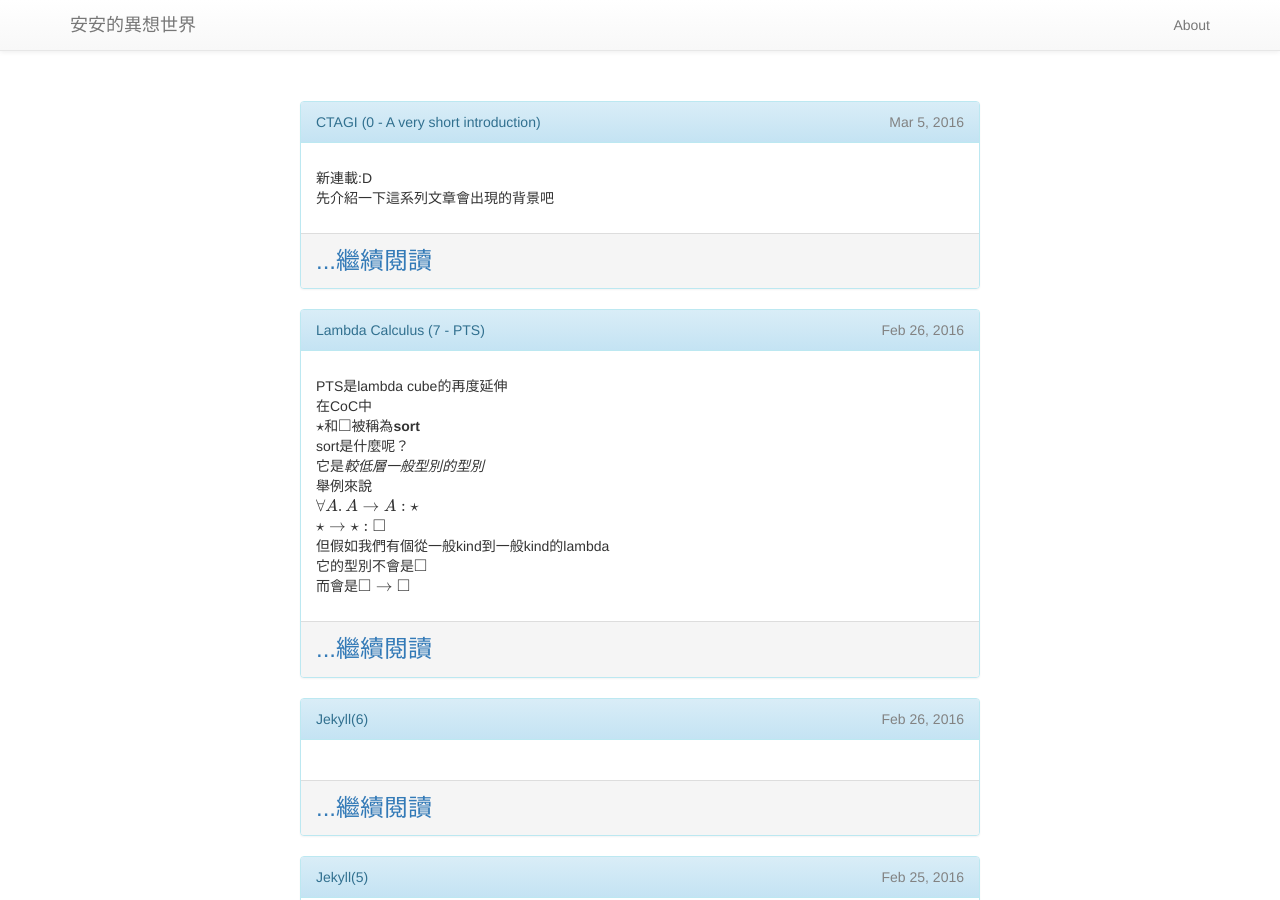
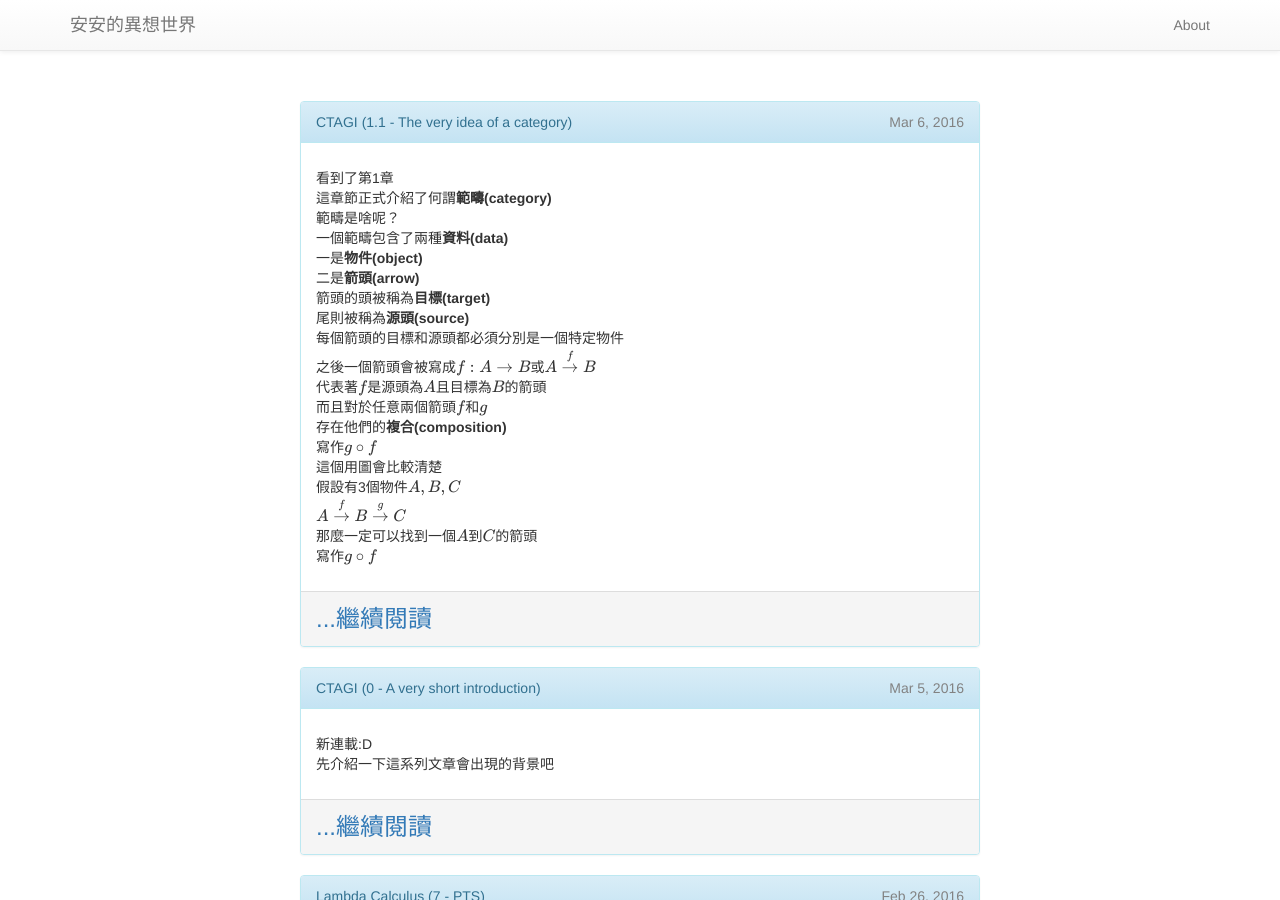
Before and after one commit to AndyShiue/AndyShiue.github.io, a Jekyll site: the page built from index.html, in a window 1280 px wide and 900 px high. Built offline with Jekyll 4.4.1, drawn with Linux system fonts in a browser that asks for light colours; formulas are drawn with MathJax 3.

Commit message:
New post.

```diff
--- a/_posts/CTAGI/2016-03-05-CTAGI-a-very-short-introduction.md
+++ b/_posts/CTAGI/2016-03-05-CTAGI-a-very-short-introduction.md
@@ -1,7 +1,7 @@
 ---
 layout: post
 title: "CTAGI (0 - A very short introduction)"
-categories: lambda
+categories: CTAGI
 ---
 
 新連載:D
--- /dev/null
+++ b/_posts/CTAGI/2016-03-06-CTAGI-The-very-idea-of-a-category.md
@@ -0,0 +1,62 @@
+---
+layout: post
+title: "CTAGI (1.1 - The very idea of a category)"
+categories: lambda
+---
+
+看到了第1章
+這章節正式介紹了何謂**範疇(category)**
+範疇是啥呢？
+一個範疇包含了兩種**資料(data)**
+一是**物件(object)**
+二是**箭頭(arrow)**
+箭頭的頭被稱為**目標(target)**
+尾則被稱為**源頭(source)**
+每個箭頭的目標和源頭都必須分別是一個特定物件
+之後一個箭頭會被寫成\\(f: A \to B\\)或\\(A \overset{f}{\rightarrow} B\\)
+代表著\\(f\\)是源頭為\\(A\\)且目標為\\(B\\)的箭頭
+而且對於任意兩個箭頭\\(f\\)和\\(g\\)
+存在他們的**複合(composition)**
+寫作\\(g \circ f\\)
+這個用圖會比較清楚
+假設有3個物件\\(A, B, C\\)
+\\(A \overset{f}{\to} B \overset{g}{\to} C\\)
+那麼一定可以找到一個\\(A\\)到\\(C\\)的箭頭
+寫作\\(g \circ f\\)
+
+這邊要特別澄清一點
+假設\\(A \overset{f}{\to} B \overset{g}{\to} C\\)
+你想要有一個\\(A \to C\\)的箭頭
+你可能會想著*先*從\\(A\\)走到\\(B\\)*再*從\\(B\\)走到\\(C\\)
+所以寫成\\(f \circ g\\)
+但這是不對的
+為什麼？
+因為箭頭在很多範疇中都代表著*函數*
+在那樣的狀況下
+源頭就是函數的定義域
+目標則是對應域
+事實上
+上面用的符號和函數符號是一樣的
+假設我們有\\(f: A \to B\\)和\\(g: B \to C\\)
+函數的複合被定義成\\(g(f(x))\\)
+寫成\\((g \circ f)(x)\\)在這樣的狀況下便是很自然的方式了
+值得一提的是
+箭頭不一定要是函數
+在範疇論的世界裡
+連函數的概念都被抽象掉了
+
+除此之外
+一個範疇還必須滿足以下這些額外條件：
+
+1. 箭頭滿足*結合律(associativity)*
+   也就是說
+   \\(h \circ (g \circ f) = (h \circ g) \circ f\\)
+   用白話文說
+   *複合的執行順序並不重要*
+   因此之後大可把\\(h \circ (g \circ f)\\)或\\((h \circ g) \circ f\\)寫成\\(h \circ g \circ f\\)(省略括號)
+
+2. 每個物件都存在從自己指向自己的箭頭
+   稱為**identity**
+   \\(A\\)的identity寫作\\(1_A\\)
+
+1.1節就到此結束
```
